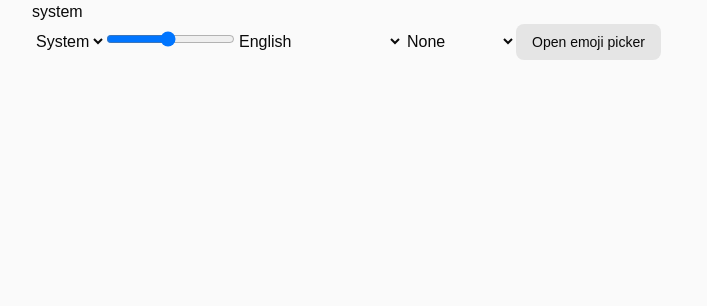
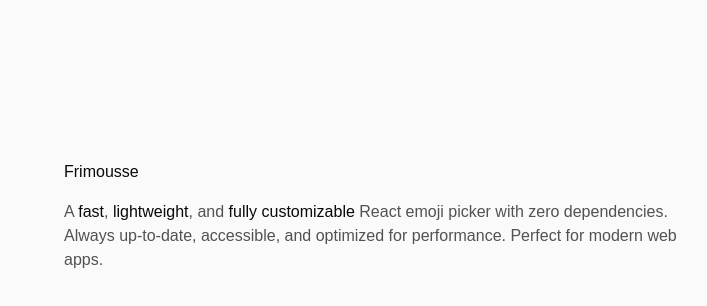
Before and after one commit to seventh-ark/frimousse, a Next.js app in the folder site/: page / in a window 1280 px wide. Shown: the top 306 px of the page, without its empty margins (256-963 px from the left). Built offline with nearby package versions, Linux system fonts and the light colour scheme; a web font is replaced by a local one.

Commit message:
Setup `Hero`

```diff
--- a/site/src/app/page.tsx
+++ b/site/src/app/page.tsx
@@ -1,11 +1,9 @@
-"use client";
-
-import { EmojiPickerPlayground } from "@/components/emoji-picker-playground";
+import { Hero } from "@/components/hero";
 
 export default function Page() {
   return (
     <div className="container">
-      <EmojiPickerPlayground />
+      <Hero />
     </div>
   );
 }
--- /dev/null
+++ b/site/src/components/hero.tsx
@@ -0,0 +1,13 @@
+export function Hero() {
+  return (
+    <div className="container flex flex-col py-40">
+      <h1 className="font-medium">Frimousse</h1>
+      <p className="mt-[1em] text-secondary-foreground">
+        A <strong>fast</strong>, <strong>lightweight</strong>, and{" "}
+        <strong>fully customizable</strong> React emoji picker with zero
+        dependencies. Always up-to-date, accessible, and optimized for
+        performance. Perfect for modern web apps.
+      </p>
+    </div>
+  );
+}
```
